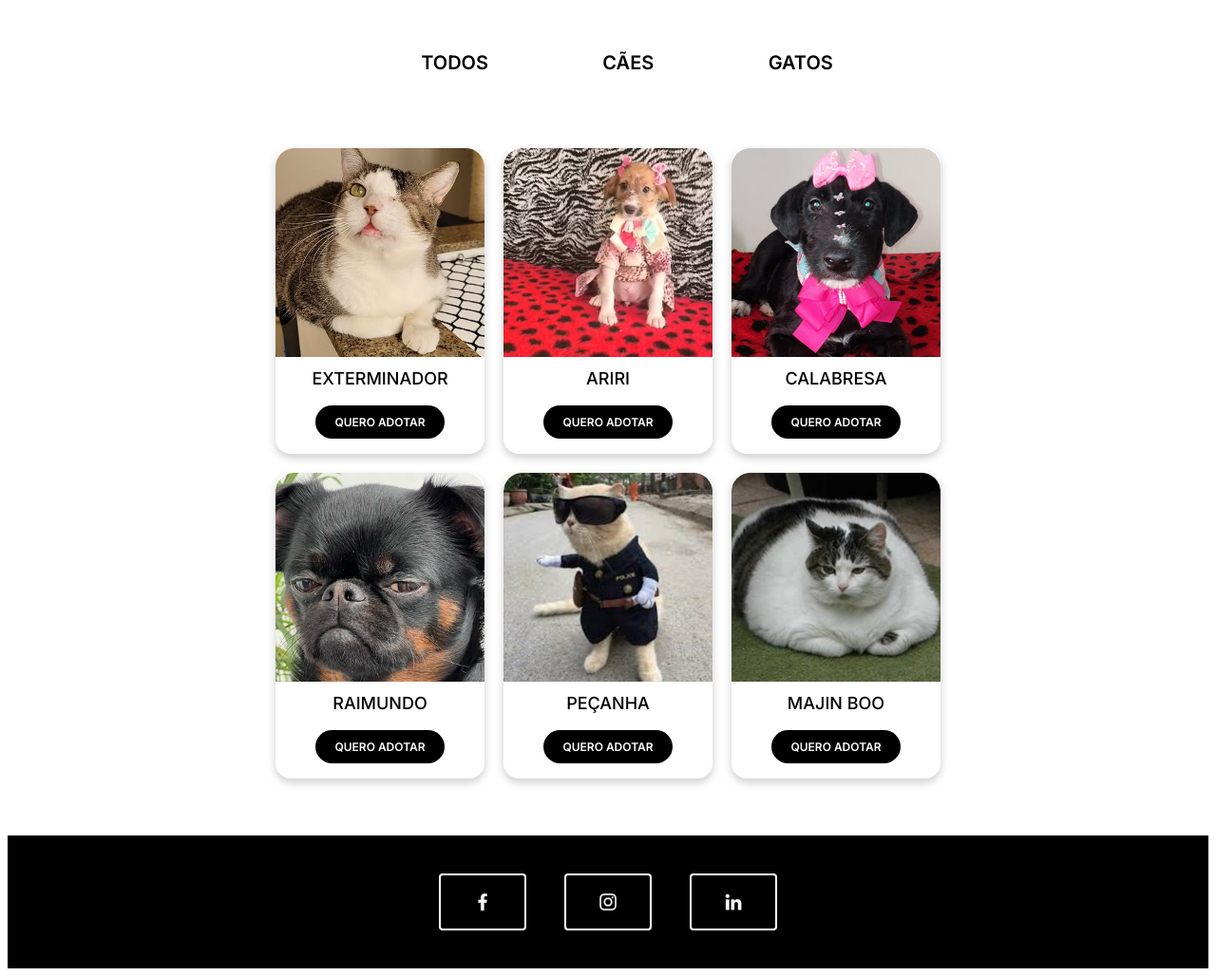
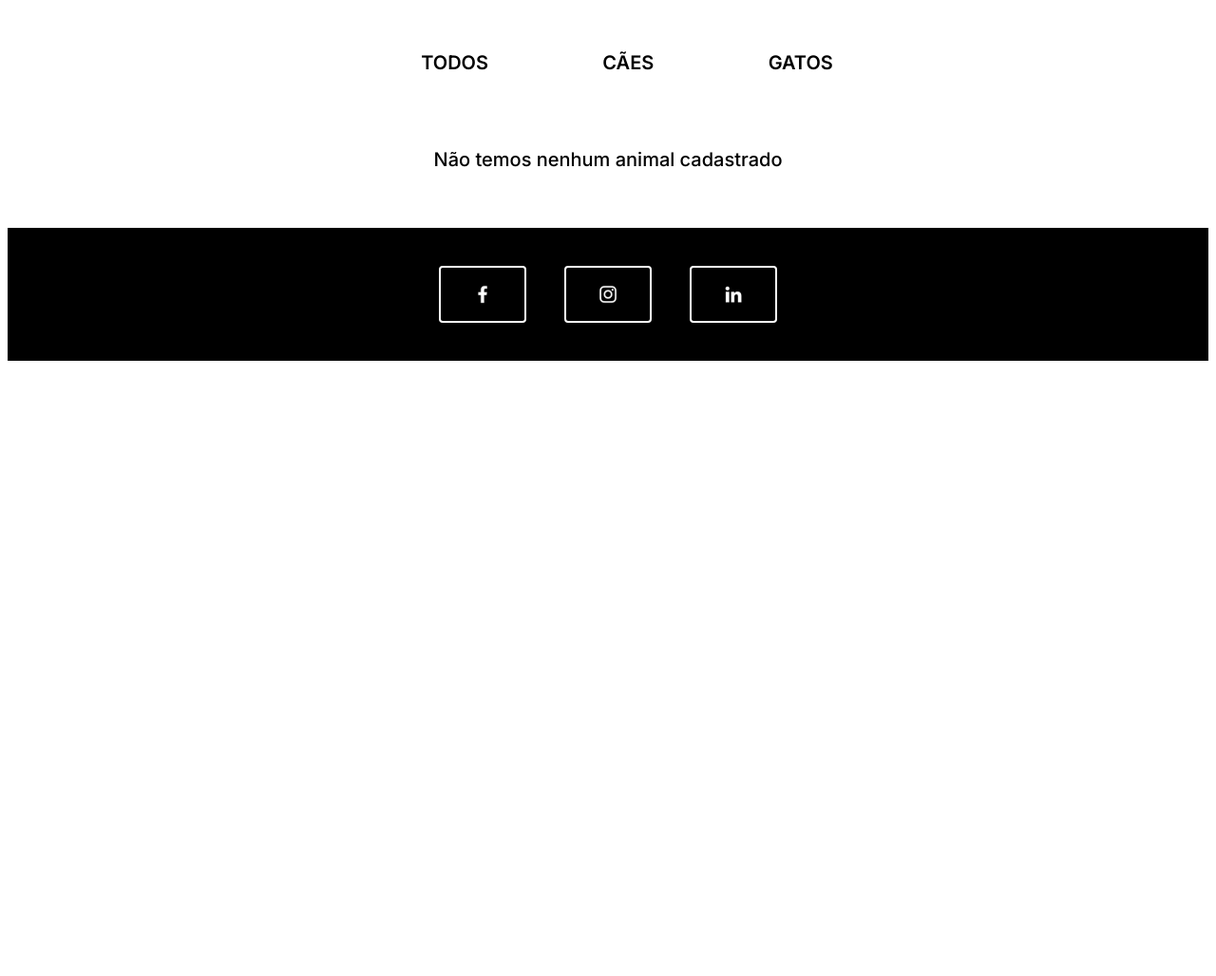
Before and after one commit to LeonSlent/ONG, a Flask app: page / in a window 1280 px wide. Shown: the part 312-1340 px from the top of the page at 95% size. After the commit the page ends 692 px from the top, so only its background shows below. Run offline with Flask 3, Linux system fonts and the light colour scheme; the visitor is signed in with stand-in values (Sample User, id 1).

Commit message:
Exibe as instancias de animais na pagina principal e cria rotas individuais para cada animal

```diff
--- a/src/app.py
+++ b/src/app.py
@@ -1,8 +1,6 @@
-import os
 from flask import Flask
-from flask_login import LoginManager
-from model import config_db
-from controller import controller_bp, user_loader_funcao
+from model import config_db, login_manager
+from controller import controller_bp
 
 
 # Instância o Flask
@@ -10,9 +8,10 @@
 
 app.secret_key = 'secret_key'
 
+# Inicia o Login Manager com o app
+login_manager.init_app(app)
 
-login_manager = LoginManager(app)
-login_manager.user_loader(user_loader_funcao)
+#Função para enviar o usuario para a rota de login se ele não estiver logado
 login_manager.login_view = 'controller_bp.login'
 
 # Chamada a função para configurar o Banco de Dados
--- a/src/controller.py
+++ b/src/controller.py
@@ -1,7 +1,6 @@
 from flask import Blueprint, render_template, request, redirect, url_for
-from flask_login import login_user, login_required, current_user, logout_user
-from model import User, Animal
-from model import db, registrar_usuario, registrar_animal, login_usuario
+from flask_login import login_required, current_user, logout_user
+from model import registrar_usuario, registrar_animal, login_usuario, listar_animais, animal_existente
 
 
 # Cria o Blueprint
@@ -10,19 +9,19 @@
 # Rota principal
 @controller_bp.route('/')
 def home():
-    return render_template('home.html')
-
-# Carrega o usuário a partir do ID salvo na sessão
-def user_loader_funcao(id):
-    usuario = db.session.query(User).filter_by(id=id).first()
-    return usuario
+    lista = listar_animais()
+    return render_template('home.html', animais=lista)
 
 # Rota para registrar o Usuario
 @controller_bp.route('/register', methods=['GET', 'POST'])
 def register():
     if request.method == 'POST':
+        nome = request.form['nome']
+        email = request.form['email']
+        senha = request.form['senha']
         # Chama a função do model para criar a instancia no banco de dados
-        registrar_usuario()
+        if registrar_usuario(nome, email, senha) is False:
+            return render_template('register.html')
 
         return redirect(url_for('controller_bp.home'))
 
@@ -32,8 +31,10 @@
 @controller_bp.route('/login', methods=['GET', 'POST'])
 def login():
     if request.method == 'POST':
+        email = request.form['email']
+        senha = request.form['senha']
         # Chama a função do model para logar o usuario na sessão, se o login estiver incorreto, ele retorna para a rota de login novamente
-        if login_usuario() is False:
+        if login_usuario(email, senha) is False:
             return render_template('login.html')
 
         return redirect(url_for('controller_bp.home'))
@@ -58,9 +59,23 @@
 @login_required
 def register_animal():
     if request.method == 'POST':
+        nome = request.form['nome']
+        idade = request.form['idade']
+        genero = request.form['genero']
+        especie = request.form['especie']
         # Chama a função do model para criar a instancia no banco de dados
-        registrar_animal()
+        registrar_animal(nome, idade, genero, especie)
 
         return redirect(url_for('controller_bp.home'))
 
     return render_template('register_animal.html')
+
+# Rota do animal
+@controller_bp.route('/animal/<animal_id>')
+@login_required
+def animal_perfil(animal_id):
+    if animal_existente(animal_id) is False:
+        return render_template('home.html')
+    animal = animal_existente(animal_id)
+
+    return render_template('animal.html', animal=animal)
--- a/src/model.py
+++ b/src/model.py
@@ -1,7 +1,7 @@
-from flask import request
 from flask_sqlalchemy import SQLAlchemy
-from flask_login import UserMixin, login_user
+from flask_login import UserMixin, login_user, LoginManager
 
+# Banco de Dados
 db = SQLAlchemy()
 
 def config_db(app):
@@ -9,12 +9,20 @@
     app.config['SQLALCHEMY_DATABASE_URI'] = 'sqlite:///database.db'
     app.config['SQLALCHEMY_TRACK_MODIFICATIONS'] = False
 
-    # Inicia o Banco de Dados
+    # Inicia o Banco de Dados com o app
     db.init_app(app)
 
     #Cria todas as tabelas no banco de Dados
     with app.app_context():
         db.create_all()
+
+# Instância o Login Manager
+login_manager = LoginManager()
+
+# Função responsável por carregar o usuário a partir do ID salvo na sessão.
+@login_manager.user_loader
+def user_loader(id):
+    return db.session.query(User).filter_by(id=id).first()
 
 
 
@@ -30,13 +38,14 @@
     idade = db.Column(db.Integer, nullable=False)
     genero = db.Column(db.String(100), nullable=False)
     especie = db.Column(db.String(100), nullable=False)
-    #imagem = db.Column(db.String, nullable=False)
 
+#class Adocao(UserMixin, db.Model):
+#class Admin(UserMixin, db.Model):
 
-def registrar_usuario():
-    nome = request.form['nome']
-    email = request.form['email']
-    senha = request.form['senha']
+def registrar_usuario(nome, email, senha):
+    # Verifica se o email ja existe no banco de dados
+    if db.session.query(User).filter_by(email=email).first():
+        return False
 
     novo_usuario = User(nome=nome, email=email, senha=senha)
     db.session.add(novo_usuario)
@@ -44,23 +53,24 @@
 
     login_user(novo_usuario)
 
-def registrar_animal():
-    nome = request.form['nome']
-    idade = request.form['idade']
-    genero = request.form['genero']
-    especie = request.form['especie']
-
-
+def registrar_animal(nome, idade, genero, especie):
     novo_animal = Animal(nome=nome, idade=idade, genero=genero, especie=especie)
     db.session.add(novo_animal)
     db.session.commit()
 
-def login_usuario():
-    email = request.form['email']
-    senha = request.form['senha']
-
+def login_usuario(email, senha):
     usuario = db.session.query(User).filter_by(email=email, senha=senha).first()
     if not usuario:
         return False
 
     login_user(usuario)
+
+def listar_animais():
+    return Animal.query.all()
+
+def animal_existente(animal_id):
+    animal = db.session.query(Animal).get(animal_id)
+    if not animal:
+        return False
+    else:
+        return animal
--- a/src/view/static/css/styles.css
+++ b/src/view/static/css/styles.css
@@ -138,6 +138,7 @@
   font-size: 12px;
   cursor: pointer;
   transition: background-color 0.3s ease;
+  text-decoration: none;
 }
 
 .adotar-btn:hover {
--- /dev/null
+++ b/src/view/templates/animal.html
@@ -0,0 +1,4 @@
+<h3>Nome: {{ animal.nome }}</h3>
+<h3>Idade: {{ animal.idade }}</h3>
+<h3>Genero: {{ animal.genero }}</h3>
+<h3>Especie: {{ animal.especie }}</h3>
--- a/src/view/templates/home.html
+++ b/src/view/templates/home.html
@@ -62,43 +62,31 @@
         </li>
       </ul>
     </nav>
+
+
+
     <section class="pets">
       <ul class="pets-lista">
-        <li class="pet-card gato">
-          <img
-            src="{{ url_for('static', filename='img/gatoExterminador.png') }}"
-            alt="Gato Exterminador"
-          />
-          <h3>EXTERMINADOR</h3>
-          <button class="adotar-btn">QUERO ADOTAR</button>
-        </li>
-        <li class="pet-card cao">
-          <img src="{{ url_for('static', filename='img/caoAriri.png') }}" alt="Cão Ariri" />
-          <h3>ARIRI</h3>
-          <button class="adotar-btn">QUERO ADOTAR</button>
-        </li>
-        <li class="pet-card cao">
-          <img src="{{ url_for('static', filename='img/caoCalabresa.png') }}" alt="Cão Calabresa" />
-          <h3>CALABRESA</h3>
-          <button class="adotar-btn">QUERO ADOTAR</button>
-        </li>
-        <li class="pet-card cao">
-          <img src="{{ url_for('static', filename='img/caoRaimundo.png') }}" alt="Cão Raimundo" />
-          <h3>RAIMUNDO</h3>
-          <button class="adotar-btn">QUERO ADOTAR</button>
-        </li>
-        <li class="pet-card gato">
-          <img src="{{ url_for('static', filename='img/gatoPeçanha.png') }}" alt="Gato Peçanha" />
-          <h3>PEÇANHA</h3>
-          <button class="adotar-btn">QUERO ADOTAR</button>
-        </li>
-        <li class="pet-card gato">
-          <img src="{{ url_for('static', filename='img/gatoMajinBoo.png') }}" alt="Gato Majin Boo" />
-          <h3>MAJIN BOO</h3>
-          <button class="adotar-btn">QUERO ADOTAR</button>
-        </li>
+
+        {% for animal in animais %}
+          <li class="pet-card gato">
+            <img
+              src="{{ url_for('static', filename='img/gatoExterminador.png') }}"
+              alt="{{ animal.nome }}"
+            />
+            <h3>{{ animal.nome }}</h3>
+            <button class="adotar-btn">
+              <a href="{{ url_for('controller_bp.animal_perfil', animal_id=animal.id) }}" class="adotar-btn">QUERO ADOTAR</a>
+            </button>
+          </li>
+        {% else %}
+          <li>Não temos nenhum animal cadastrado</li>
+        {% endfor %}
+
       </ul>
     </section>
+
+
     <footer class="rodape">
       <ul class="rodape-links">
         <li class="rodape-links-btn">
```
